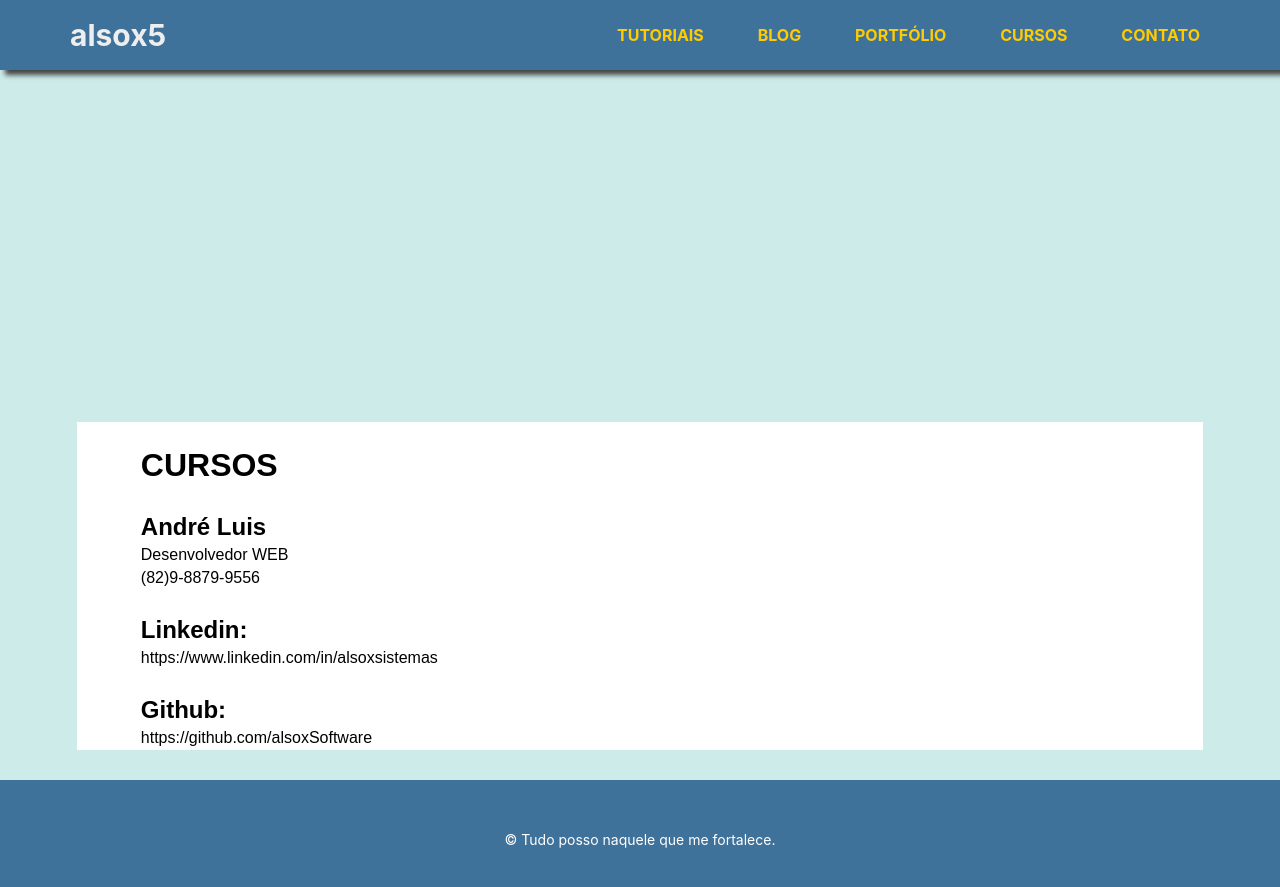
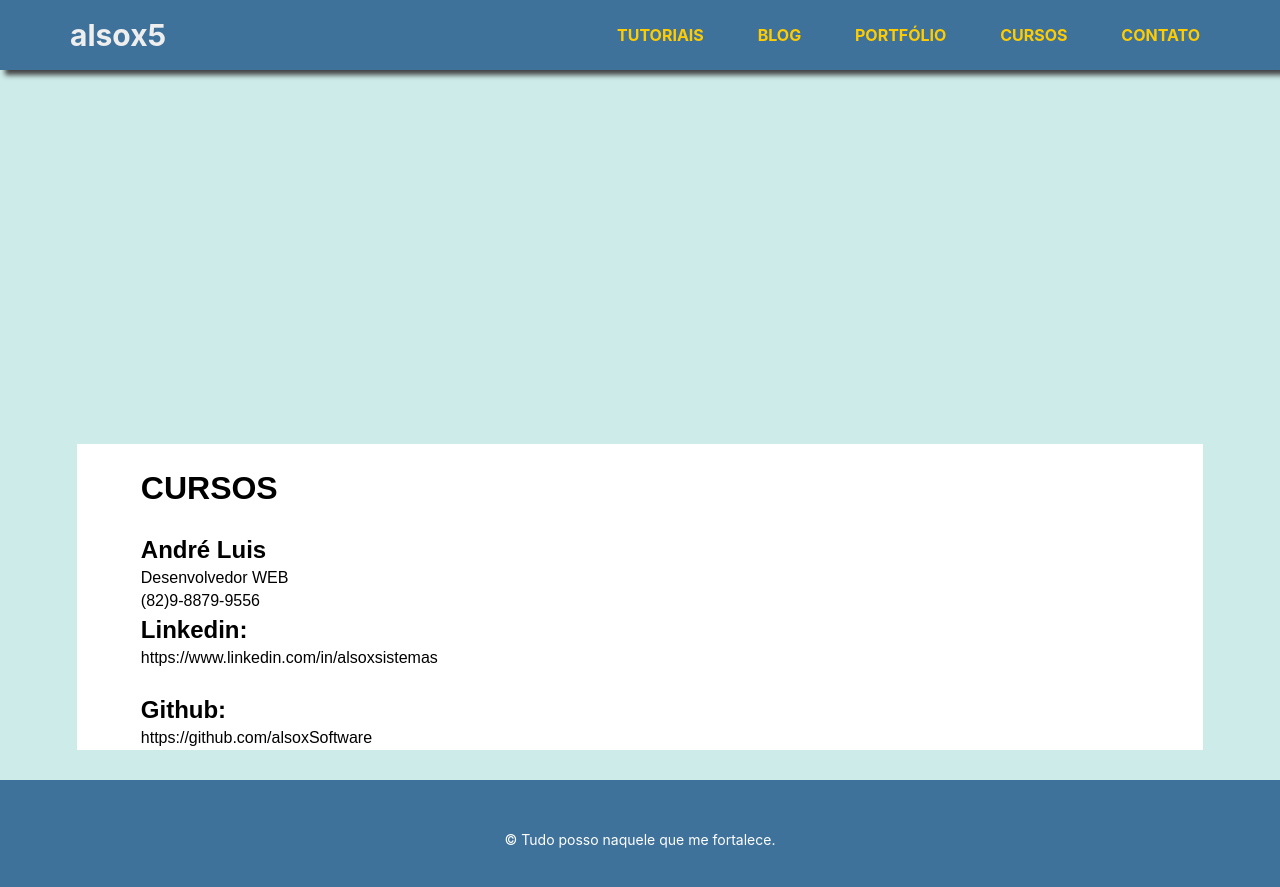
Before and after one commit to alsox5/alsox5.github.io, a Jekyll site: the page built from cursos.html, in a window 1280 px wide. Shown: the top 887 px of the page. Built offline with Jekyll 4.4.1, drawn with Linux system fonts in a browser that asks for light colours.

```diff
--- a/cursos.html
+++ b/cursos.html
@@ -4,15 +4,14 @@ title: CURSOS
 permalink: /cursos/
 ---
 
-    <div>
+    <section>
         <h2>André Luis</h2>
         <p>Desenvolvedor WEB</p>
         <p>(82)9-8879-9556</p>
-        <br>
+
         <h2>Linkedin: </h2>
         <p>https://www.linkedin.com/in/alsoxsistemas</p>
         <br>
         <h2>Github: </h2>
         <p>https://github.com/alsoxSoftware</p>
-
-    </div>
+    </section>
```
